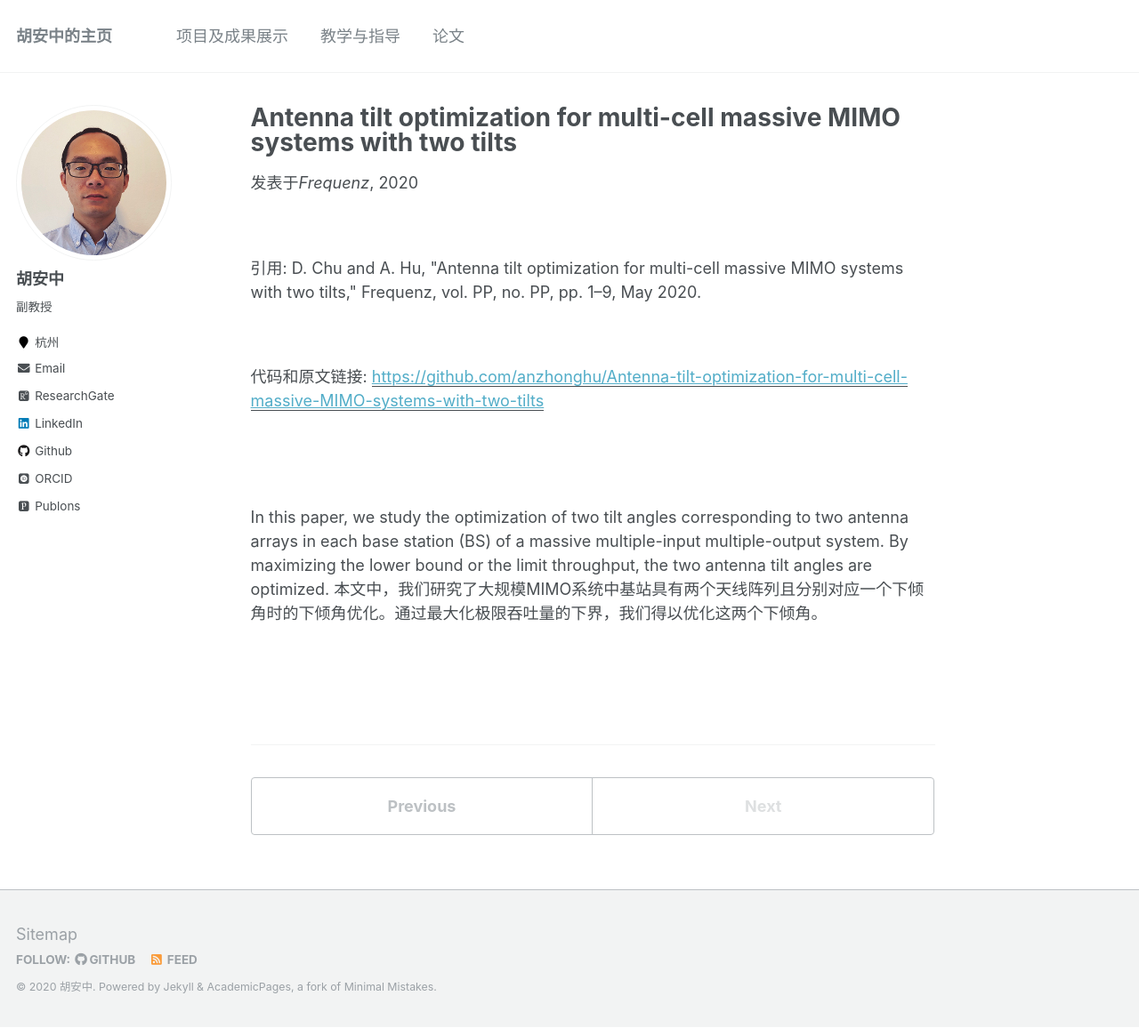
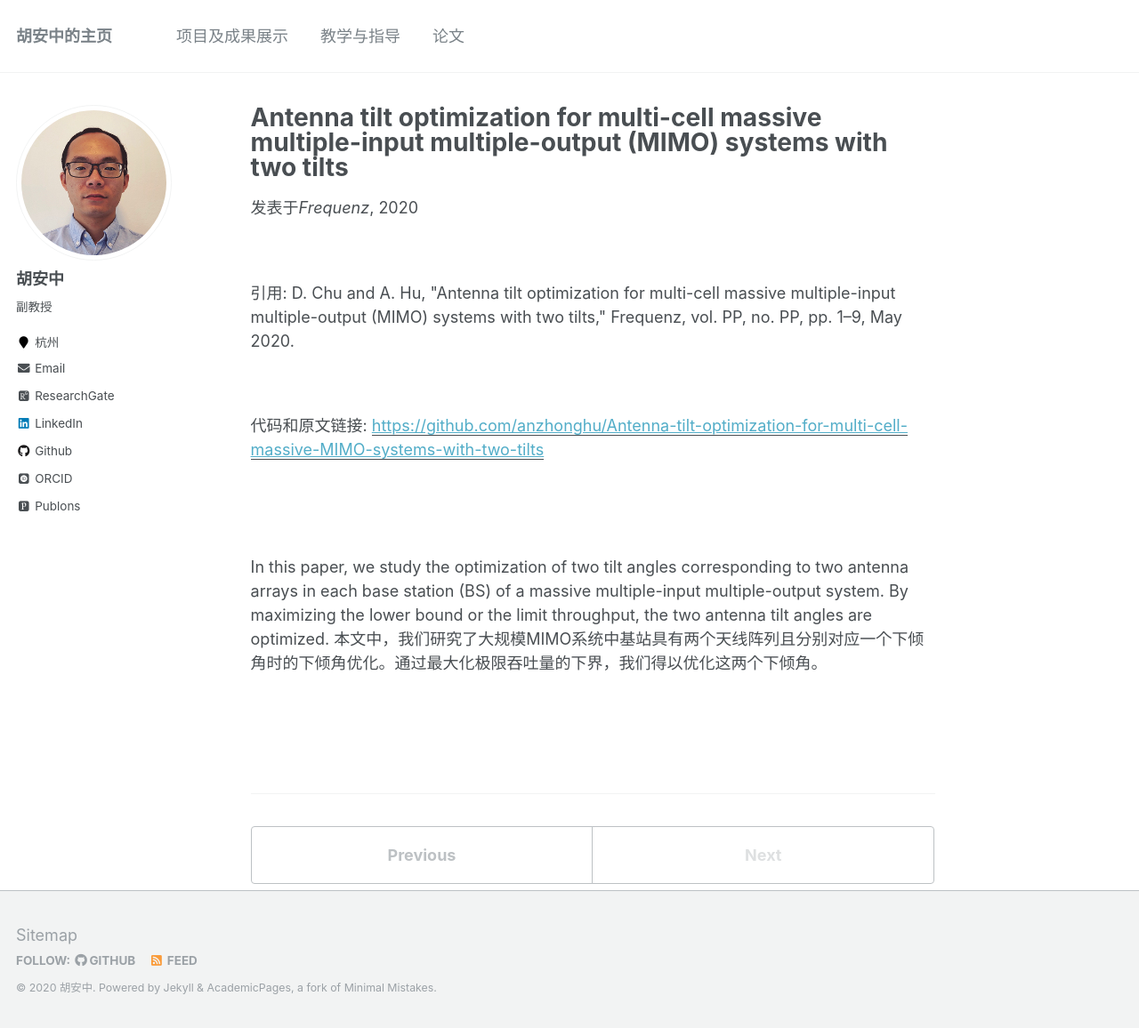
Before and after one commit to anzhonghu/ch, a Jekyll site: the page built from _publications/2020-05-05-paper-title-number-20.md, in a window 1280 px wide and 1156 px high. Shown: the whole window at 89% size. Built offline with Jekyll 4.4.1, drawn with Linux system fonts in a browser that asks for light colours; some web fonts are replaced.

Commit message:
Update 2020-05-05-paper-title-number-20.md

```diff
--- a/_publications/2020-05-05-paper-title-number-20.md
+++ b/_publications/2020-05-05-paper-title-number-20.md
@@ -1,12 +1,12 @@
 ---
-title: "Antenna tilt optimization for multi-cell massive MIMO systems with two tilts"
+title: "Antenna tilt optimization for multi-cell massive multiple-input multiple-output (MIMO) systems with two tilts"
 collection: publications
 permalink: /publication/2020-05-05-paper-title-number-20
 excerpt: '本文中，我们研究了大规模MIMO系统中基站具有两个天线阵列且分别对应一个下倾角时的下倾角优化。通过最大化极限吞吐量的下界，我们得以优化这两个下倾角。'
 date: 2020-05-05
 venue: 'Frequenz'
 paperurl: 'https://github.com/anzhonghu/Antenna-tilt-optimization-for-multi-cell-massive-MIMO-systems-with-two-tilts'
-citation: 'D. Chu and A. Hu, "Antenna tilt optimization for multi-cell massive MIMO systems with two tilts," Frequenz, vol. PP, no. PP, pp. 1–9, May 2020.'
+citation: 'D. Chu and A. Hu, "Antenna tilt optimization for multi-cell massive multiple-input multiple-output (MIMO) systems with two tilts," Frequenz, vol. PP, no. PP, pp. 1–9, May 2020.'
 ---
 In this paper, we study the optimization of two tilt
 angles corresponding to two antenna arrays in each base station
```
